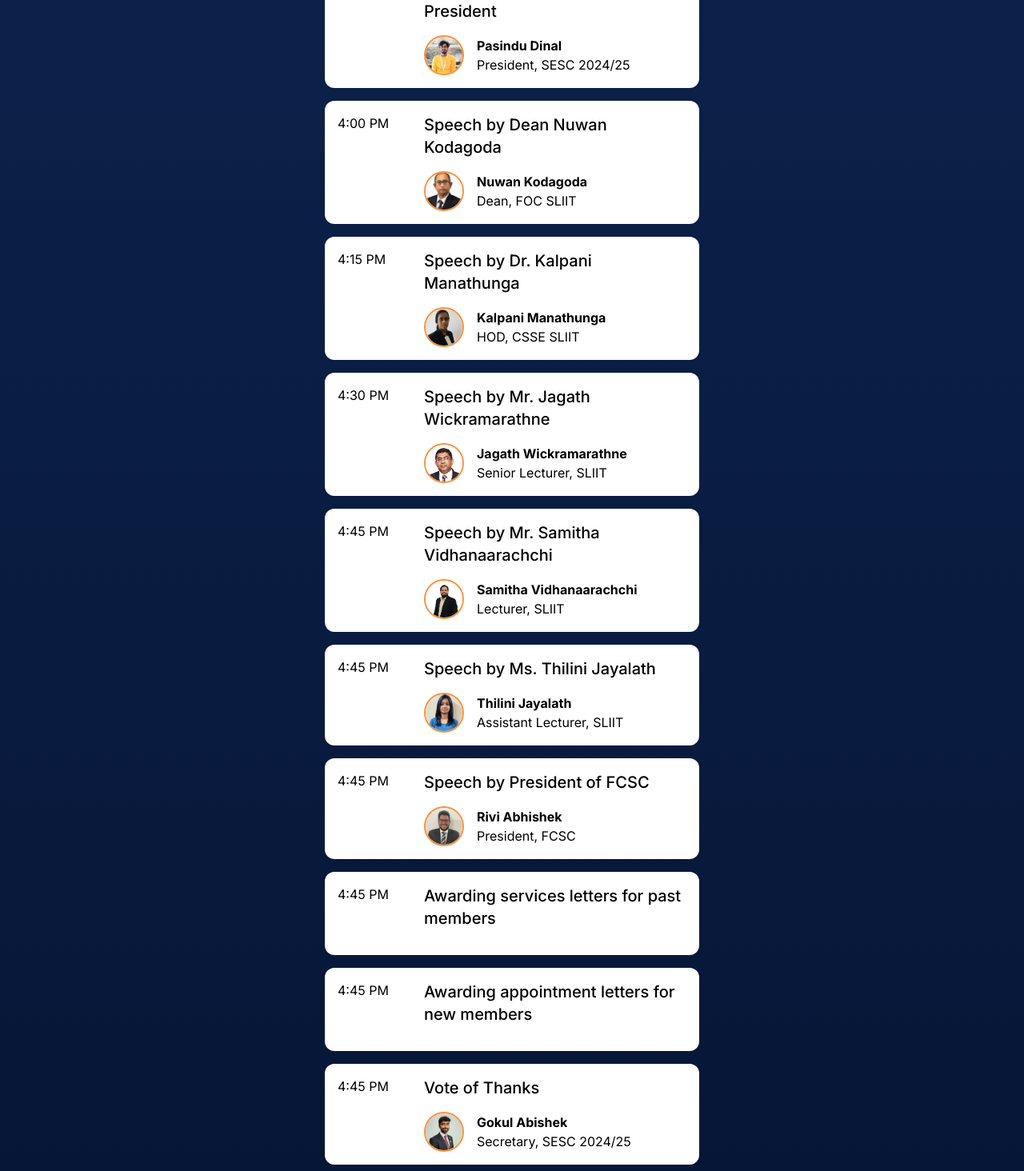
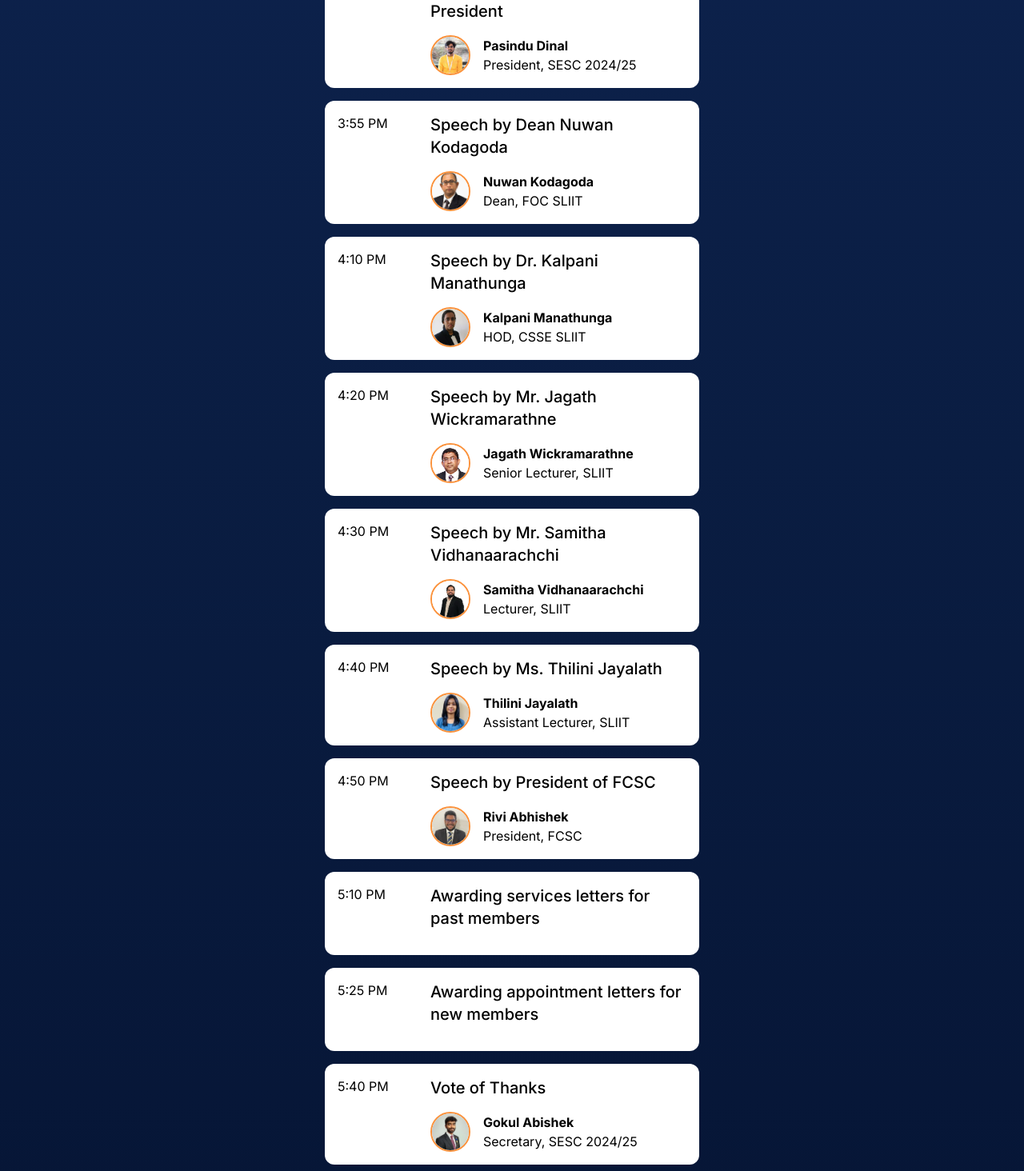
Before and after one commit to sliitsesc/links, a Next.js app: page /agm in a window 1280 px wide. Shown: the part 486-1950 px from the top of the page at 80% size. Built offline with nearby package versions, Linux system fonts and the light colour scheme.

Commit message:
fix: update agenda'

```diff
--- a/src/components/EventCard.tsx
+++ b/src/components/EventCard.tsx
@@ -18,15 +18,15 @@ export default function EventCard({
   position,
 }: Props) {
   return (
-    <div className="bg-white rounded-xl w-full flex flex-row gap-x-2 p-4">
-      <div className="w-1/3 max-w-[100px] select-none">{time}</div>
-      <div className=" flex h-full flex-col justify-between">
+    <div className="bg-white rounded-xl w-full flex flex-row p-4">
+      <div className="w-[100px] flex-shrink-0 mr-4">{time}</div>
+      <div className="flex-1 flex flex-col">
         <div className="mb-4">
           <h2 className="text-xl font-medium">{title}</h2>
           <p className="text-sm">{description}</p>
         </div>
         {imageURL && (
-          <div className="inline-flex items-center">
+          <div className="flex items-center">
             <Image
               src={imageURL}
               width={50}
@@ -34,7 +34,7 @@ export default function EventCard({
               alt="profile"
               className="rounded-full mr-4 object-cover w-[50px] h-[50px] border-[2px] border-orange-400"
             />
-            <div className="flex flex-col items-start justify-start">
+            <div className="flex flex-col">
               <p className="font-bold">{name}</p>
               <p>{position}</p>
             </div>
--- a/src/data/AgendaData.ts
+++ b/src/data/AgendaData.ts
@@ -15,57 +15,57 @@ export const AgendaData = [
   },
   {
     title: "Speech by Dean Nuwan Kodagoda",
-    time: "4:00 PM",
+    time: "3:55 PM",
     imageURL: "/faces/nuwan.jpg",
     name: "Nuwan Kodagoda",
     position: "Dean, FOC SLIIT",
   },
   {
     title: "Speech by Dr. Kalpani Manathunga",
-    time: "4:15 PM",
+    time: "4:10 PM",
     imageURL: "/faces/kalpani.jpg",
     name: "Kalpani Manathunga",
     position: "HOD, CSSE SLIIT",
   },
   {
     title: "Speech by Mr. Jagath Wickramarathne",
-    time: "4:30 PM",
+    time: "4:20 PM",
     imageURL: "/faces/jagath.png",
     name: "Jagath Wickramarathne",
     position: "Senior Lecturer, SLIIT",
   },
   {
     title: "Speech by Mr. Samitha Vidhanaarachchi",
-    time: "4:45 PM",
+    time: "4:30 PM",
     imageURL: "/faces/samitha.png",
     name: "Samitha Vidhanaarachchi",
     position: "Lecturer, SLIIT",
   },
   {
     title: "Speech by Ms. Thilini Jayalath",
-    time: "4:45 PM",
+    time: "4:40 PM",
     imageURL: "/faces/msthilini.jpeg",
     name: "Thilini Jayalath",
     position: "Assistant Lecturer, SLIIT",
   },
   {
     title: "Speech by President of FCSC",
-    time: "4:45 PM",
+    time: "4:50 PM",
     imageURL: "/faces/rivi.png",
     name: "Rivi Abhishek",
     position: "President, FCSC",
   },
   {
     title: "Awarding services letters for past members",
-    time: "4:45 PM",
+    time: "5:10 PM",
   },
   {
     title: "Awarding appointment letters for new members",
-    time: "4:45 PM",
+    time: "5:25 PM",
   },
   {
     title: "Vote of Thanks",
-    time: "4:45 PM",
+    time: "5:40 PM",
     imageURL: "/faces/gokul.png",
     name: "Gokul Abishek",
     position: "Secretary, SESC 2024/25",
```
Also changed, not shown: 1 other file (tests, documents, lock files or other folders).
